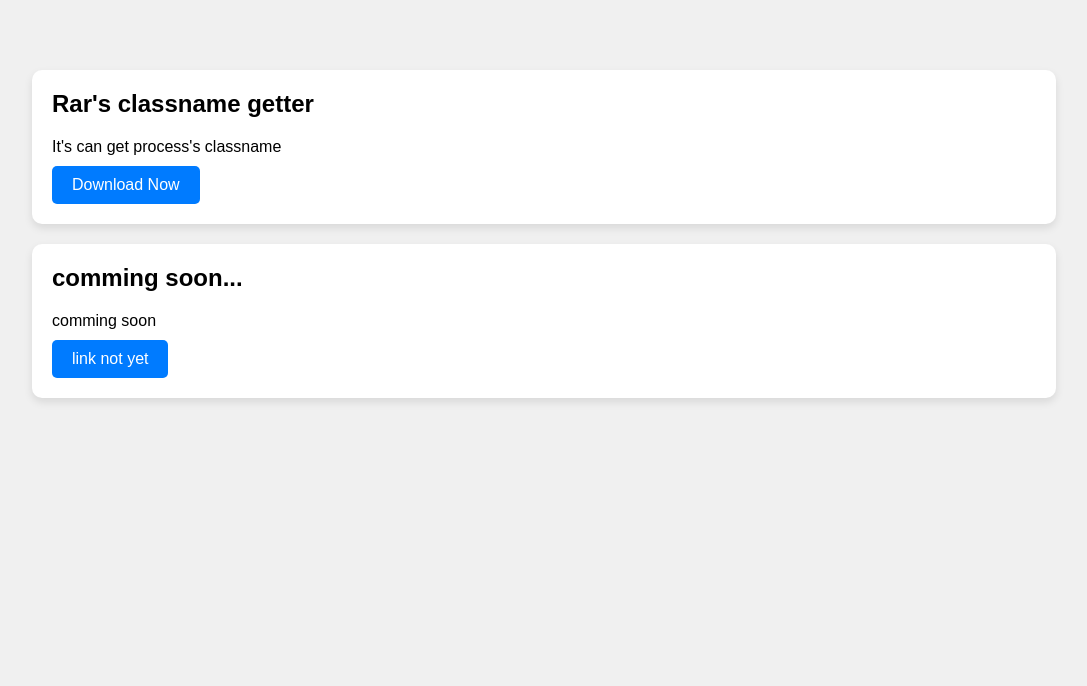
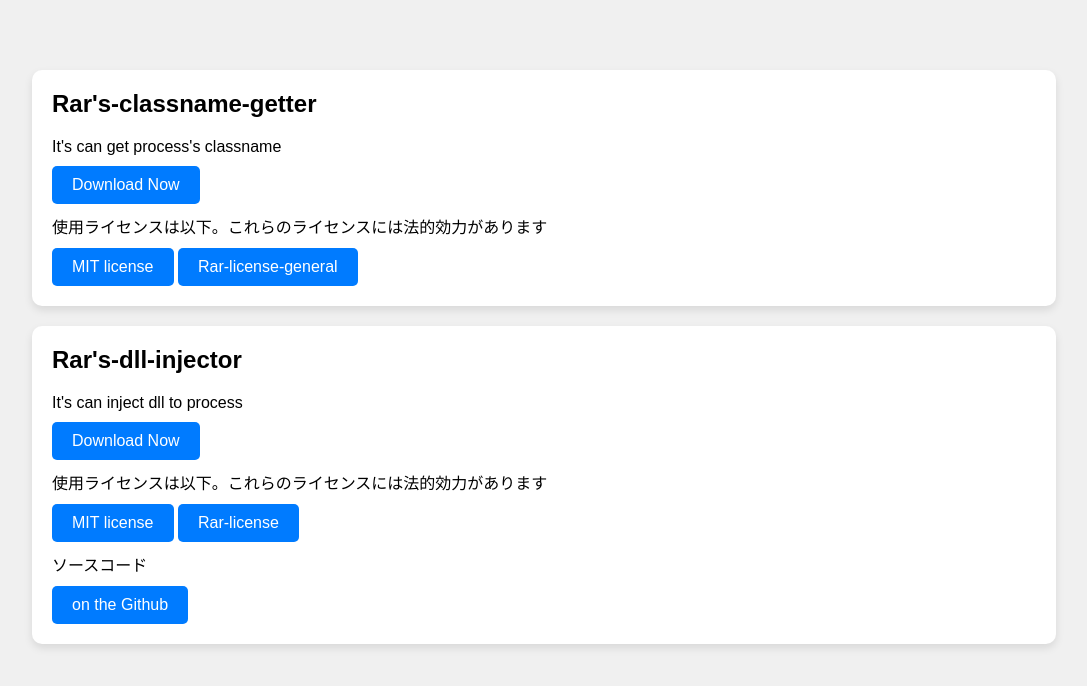
Before and after one commit to rarcns/Rar-tools-page, a plain HTML site: page index.html in a window 1280 px wide. Shown: the whole page, without its empty margins (96-1183 px from the left). Drawn offline with Linux system fonts and the light colour scheme.

Commit message:
Update index.html

```diff
--- a/index.html
+++ b/index.html
@@ -63,14 +63,22 @@
 <body>
     <div class="container">
         <div class="widget">
-            <h2>Rar's classname getter</h2>
+            <h2>Rar's-classname-getter</h2>
             <p>It's can get process's classname</p>
             <a href="https://www.dropbox.com/scl/fi/kmfrua5ldgfse1d13vt93/Rar-s-class-name-getter.exe?rlkey=bjv7429gzomt63snfncywqqlw&st=n1yke6vf&dl=1">Download Now</a>
+            <p>使用ライセンスは以下。これらのライセンスには法的効力があります</p>
+            <a href="https://rarcns.github.io/license-page/">MIT license</a>
+            <a href="https://rarcns.github.io/license-page/">Rar-license-general</a>
         </div>
         <div class="widget">
-            <h2>comming soon...</h2>
-            <p>comming soon</p>
-            <a href="https://google.com">link not yet</a>
+            <h2>Rar's-dll-injector</h2>
+            <p>It's can inject dll to process</p>
+            <a href="https://www.dropbox.com/scl/fi/lw025ru0smxrvibfy8qnb/rar-s-injector.zip?rlkey=ie8ctn4wr87mglan4saxa6jeo&st=jfctjji5&dl=1">Download Now</a><br>
+            <p>使用ライセンスは以下。これらのライセンスには法的効力があります</p>
+            <a href="https://rarcns.github.io/license-page/">MIT license</a>
+            <a href="https://rarcns.github.io/license-page/">Rar-license</a>
+            <p>ソースコード</p>
+            <a href="https://github.com/rarcns/dll-injector-basic">on the Github</a>
         </div>
     </div>
 </body>
```
